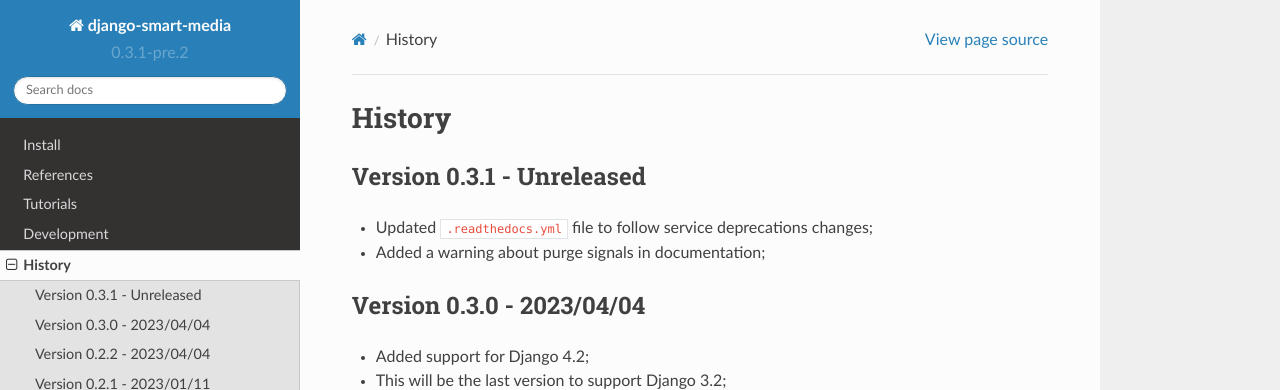
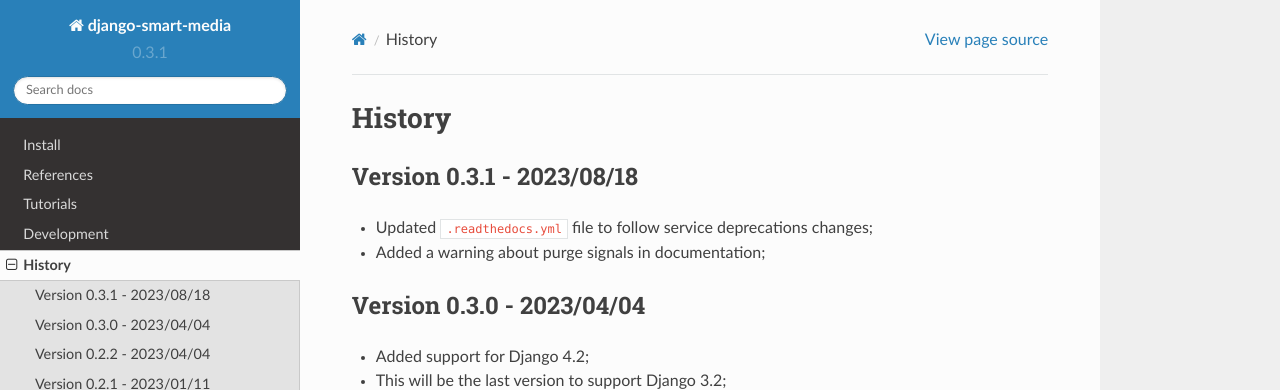
Before and after one commit to sveetch/django-smart-media, a Sphinx documentation site: the page built from docs/history.rst, in a window 1280 px wide and 900 px high. Shown: the top 390 px of the window. Built offline with Sphinx 7.4.7 and the Read the Docs theme 2.0.0, drawn with Linux system fonts in a browser that asks for light colours.

Commit message:
[NEW] (v0.3.1) Release

```diff
--- a/docs/history.rst
+++ b/docs/history.rst
@@ -4,7 +4,7 @@
 History
 =======
 
-Version 0.3.1 - Unreleased
+Version 0.3.1 - 2023/08/18
 --------------------------
 
 * Updated ``.readthedocs.yml`` file to follow service deprecations changes;
--- a/setup.cfg
+++ b/setup.cfg
@@ -3,7 +3,7 @@
 ;;
 [metadata]
 name = django-smart-media
-version = 0.3.1-pre.2
+version = 0.3.1
 description = Django file fields with SVG support
 long_description = file:README.rst
 long_description_content_type = text/x-rst
```
